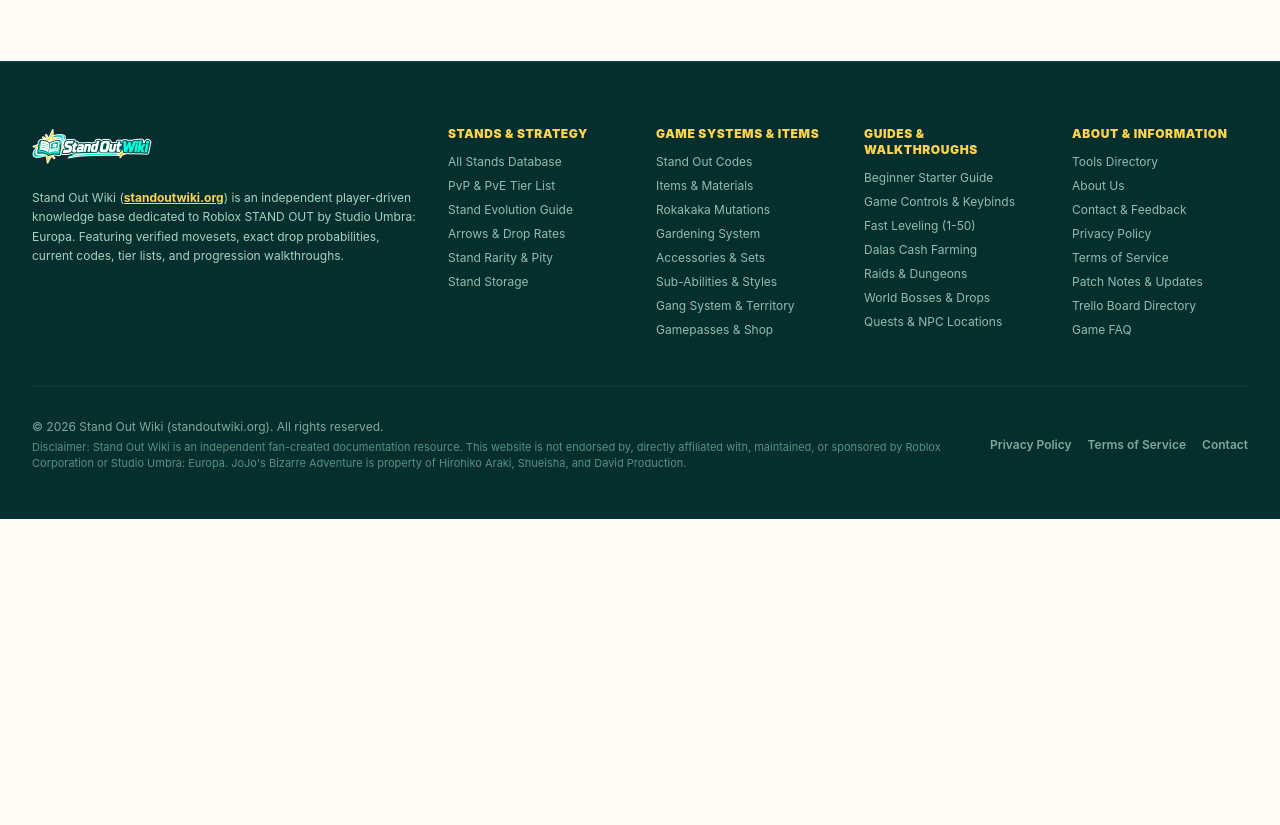
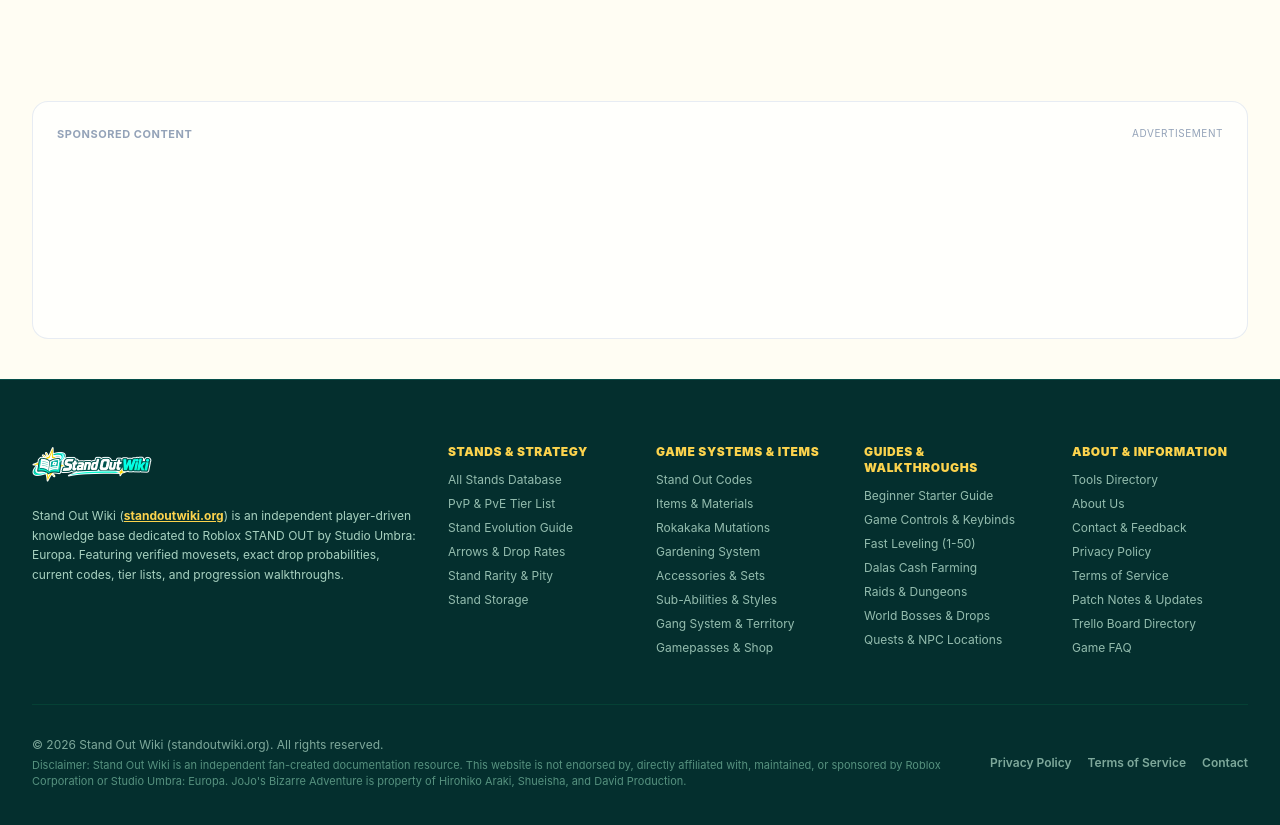
Before and after one commit to cliffhuang6-cmd/standoutwiki, an Astro site: page /faq in a window 1280 px wide. Shown: the part 1574-2399 px from the top of the page. Before the commit the page ends 2093 px from the top, so only its background shows below. Built offline with nearby package versions, Linux system fonts and the light colour scheme; Astro itself is replaced by a stand-in of ours.

Commit message:
feat(ads): integrate Adsterra native banner across all site pages

```diff
--- /dev/null
+++ b/src/components/AdsterraBanner.astro
@@ -0,0 +1,17 @@
+---
+// src/components/AdsterraBanner.astro
+// Reusable Adsterra Native Banner component for Stand Out Wiki
+---
+
+<aside class="adsterra-banner-wrapper w-full max-w-7xl mx-auto px-4 sm:px-6 lg:px-8 py-6 my-4" aria-label="Sponsored Content">
+  <div class="adsterra-banner-container overflow-hidden rounded-2xl bg-white/70 border border-slate-200/80 p-4 sm:p-6 shadow-xs">
+    <div class="text-[11px] font-bold text-slate-400 uppercase tracking-wider mb-3 flex items-center justify-between">
+      <span>Sponsored Content</span>
+      <span class="text-[10px] text-slate-400 font-normal">Advertisement</span>
+    </div>
+    <div class="min-h-[160px] flex items-center justify-center w-full">
+      <script is:inline async="async" data-cfasync="false" src="https://bauval.org/21/5acaf1a7c60cb8bca924bc58e632bc21"></script>
+      <div id="container-5acaf1a7c60cb8bca924bc58e632bc21" class="w-full"></div>
+    </div>
+  </div>
+</aside>
--- a/src/layouts/Layout.astro
+++ b/src/layouts/Layout.astro
@@ -2,6 +2,7 @@
 import Navbar from '../components/Navbar';
 import Footer from '../components/Footer.astro';
 import Breadcrumbs from '../components/Breadcrumbs.astro';
+import AdsterraBanner from '../components/AdsterraBanner.astro';
 import { siteConfig } from '../data/site';
 
 interface BreadcrumbItem {
@@ -159,6 +160,8 @@ const schemaData = {
       <slot />
     </main>
 
+    <AdsterraBanner />
+
     <Footer isHome={canonicalPath === ''} />
   </body>
 </html>
```
Also changed, not shown: public/styles/global.css.
